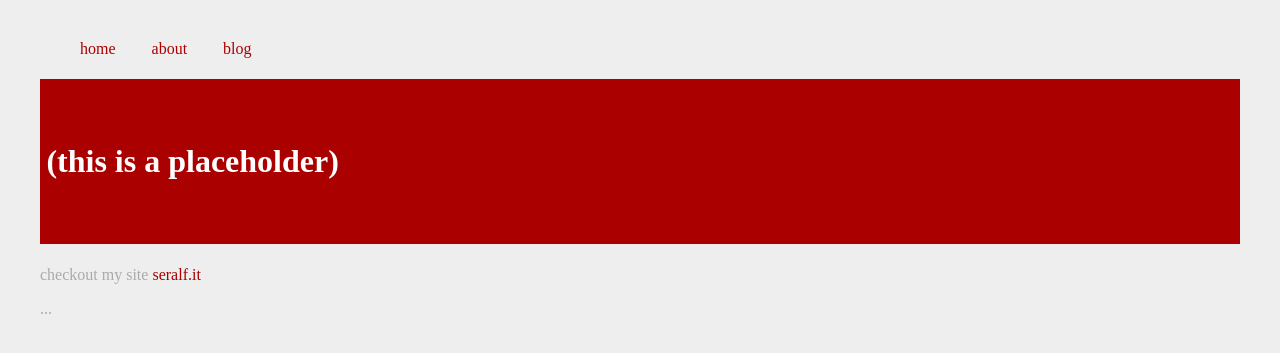
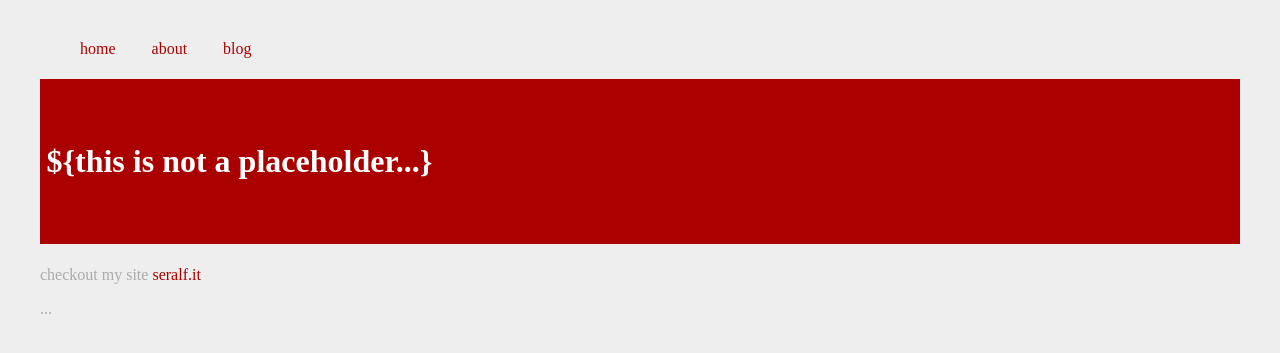
Before and after one commit to seralf/seralf.github.io, a Jekyll site: the page built from index.html, in a window 1280 px wide. Shown: the top 353 px of the page. Built offline with Jekyll 4.4.1, drawn with Linux system fonts in a browser that asks for light colours; some web fonts are replaced.

Commit message:
Update index.html

```diff
--- a/index.html
+++ b/index.html
@@ -4,6 +4,6 @@ title: seralf's pages
 ---
 
 <div class="blurb">
-	<h1>(this is a placeholder)</h1>
+	<h1>${this is not a placeholder...}</h1>
 	<p>checkout my site <a href="http://seralf.it">seralf.it</a></p>
 </div>
```
